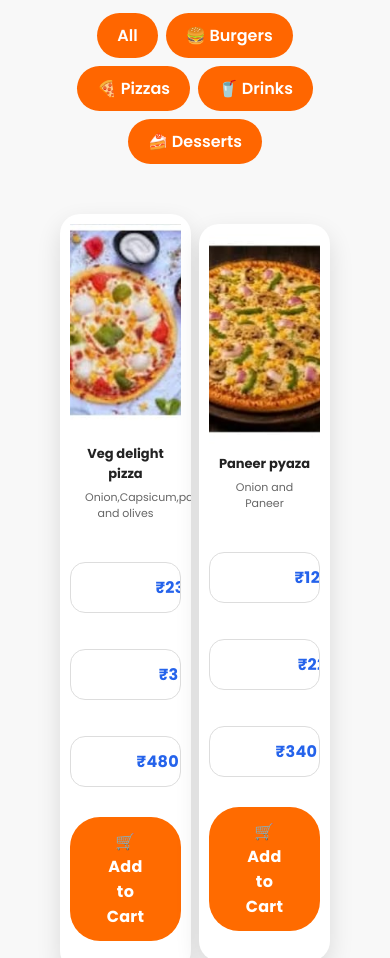
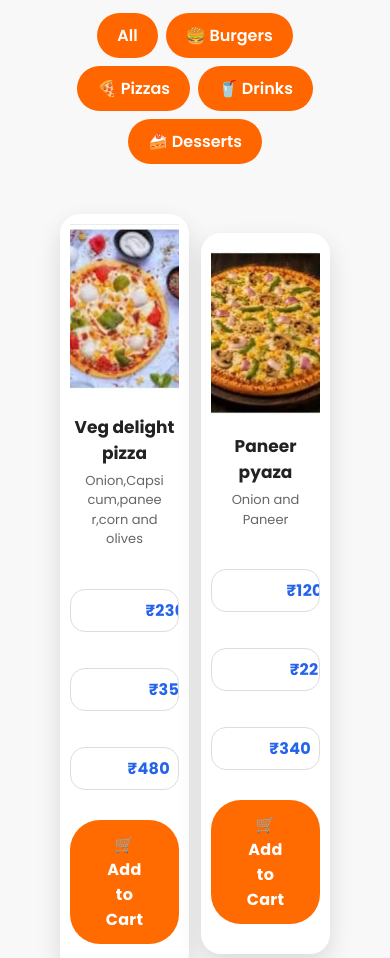
Before and after one commit to krrishtomar026-blip/burger-pizza-website, a plain HTML site: page index.html in a window 390 px wide. Shown: the part 1185-2143 px from the top of the page. Drawn offline with Linux system fonts and the light colour scheme.

Commit message:
Update style.css

```diff
--- a/style.css
+++ b/style.css
@@ -1662,3 +1662,63 @@ background:#d62828;
     max-height: 90vh;
     overflow-y: auto;
 }
+/* =========================
+   MOBILE VIEW FIX
+========================= */
+
+@media (max-width: 768px) {
+
+    body {
+        width: 100%;
+        overflow-x: hidden;
+    }
+
+    .food-container,
+    .food-grid,
+    .menu-container {
+        width: 100%;
+        display: grid;
+        grid-template-columns: repeat(2, 1fr);
+        gap: 12px;
+        padding: 10px;
+        box-sizing: border-box;
+    }
+
+    .food-card {
+        width: 100%;
+        min-width: 0;
+        box-sizing: border-box;
+    }
+
+    .food-card img {
+        width: 100%;
+        height: 180px;
+        object-fit: cover;
+    }
+
+    .food-card h3 {
+        font-size: 17px;
+        word-wrap: break-word;
+    }
+
+    .food-card p {
+        font-size: 13px;
+        word-wrap: break-word;
+    }
+
+    .size-box {
+        display: flex;
+        flex-wrap: wrap;
+        gap: 6px;
+    }
+
+    .size-box button {
+        max-width: 100%;
+        padding: 8px;
+    }
+
+    .add-cart {
+        width: 100%;
+        box-sizing: border-box;
+    }
+}
```
